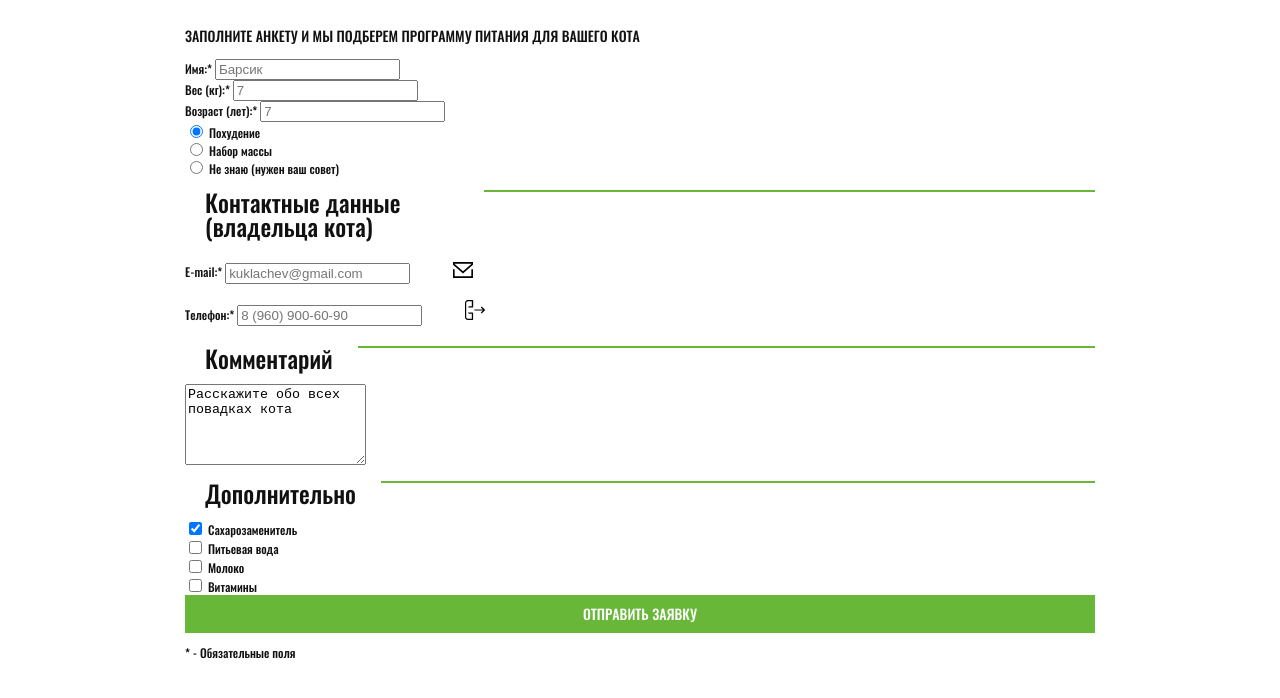
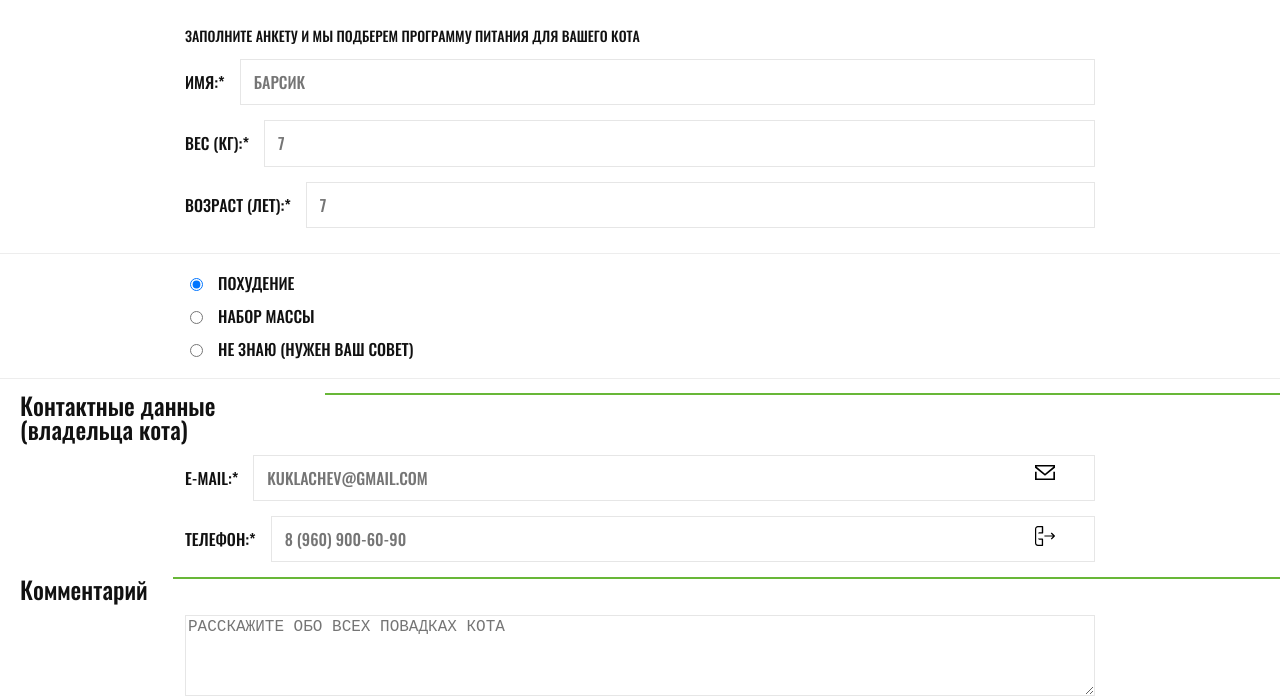
Before and after one commit to stasganiev/912255-cat-energy-19, a website: page source/form.html in a window 1280 px wide. Shown: the part 133-831 px from the top of the page. Drawn offline with nearby package versions, Linux system fonts and the light colour scheme; files that its build step writes are made by us from their sources.

Commit message:
Форма готова

```diff
--- a/source/form.html
+++ b/source/form.html
@@ -54,11 +54,12 @@
 
     <h2 class="block-title form-page__title container">Подбор программы</h2>
 
-    <div class="container page-content page-content__form-page">
+    <div class="page-content page-content__form-page">
       <form class="form" method="POST" action="https://echo.htmlacademy.ru">
 
-        <p class="form__annotation">Заполните анкету и мы подберем программу питания для вашего кота</p>
+        <p class="form__annotation container">Заполните анкету и мы подберем программу питания для вашего кота</p>
         <div class="form__basic-wrap">
+          <div class="form__basic-content container">
             <div class="form__basic-item">
               <label class="form__basic-label" for="username">Имя:*</label>
               <input class="form__basic-input" type="text" id="username" name="username" placeholder="Барсик" required>
@@ -72,7 +73,9 @@
               <input class="form__basic-input" type="text" id="age" name="age" placeholder="7" required>
             </div>
           </div>
+        </div>
         <div class="form__toggle-wrap">
+          <div class="form__toggle-content container">
             <div class="form__toggle-item">
               <input class="form__toggle-btn" type="radio" name="programmname" id="radio-slim" checked>
               <label class="form__toggle-label" for="radio-slim">Похудение</label>
@@ -86,11 +89,13 @@
               <label class="form__toggle-label" for="radio-unnown">Не знаю (нужен ваш совет)</label>
             </div>
           </div>
+        </div>
         <div class="form__part-wrap">
           <h3 class="block-title__second form__subtitle">
             <span class="block-title__text">Контактные данные (владельца кота)</span>
             <div class="block-title__decor"></div>
           </h3>
+          <div class="form__contact-content container">
             <div class="form__contact-item">
               <label class="form__contact-label" for="usermail">E-mail:*</label>
               <input class="form__contact-input" type="email" id="usermail" name="usermail" placeholder="kuklachev@gmail.com" required>
@@ -106,18 +111,22 @@
               </button>
             </div>
           </div>
+        </div>
         <div class="form__part-wrap">
           <h3 class="block-title__second form__subtitle">
             <span class="block-title__text">Комментарий</span>
             <div class="block-title__decor"></div>
           </h3>
-          <textarea class="form__comment-input" name="comment" rows="5">Расскажите обо всех повадках кота</textarea>
+          <div class="container">
+            <textarea class="form__comment-input" name="comment" rows="5" placeholder="Расскажите обо всех повадках кота"></textarea>
+          </div>
         </div>
         <div class="form__part-wrap">
           <h3 class="block-title__second form__subtitle">
             <span class="block-title__text">Дополнительно</span>
             <div class="block-title__decor"></div>
           </h3>
+          <div class="form__check-content container">
             <div class="form__check">
               <input class="form__check-btn" type="checkbox" name="shugar" id="checkbox-shugar" checked>
               <label class="form__check-label" for="checkbox-shugar">Сахарозаменитель</label>
@@ -135,16 +144,19 @@
               <label class="form__check-label" for="checkbox-bud">Витамины</label>
             </div>
           </div>
+        </div>
 
+        <div class="container">
           <button class="form__button btn btn__form-submit btn__base" type="submit">Отправить заявку</button>
-        <p class="form__caption">* - Обязательные поля</p>
+          <p class="form__caption">* &mdash; Обязательные поля</p>
+        </div>
 
       </form>
     </div>
 
   </section>
 
-  <section class="map page-block page-block__map">
+  <section class="map map_dim page-block page-block__map">
 
     <h2 class="visually-hidden">Приглашаем к сотрудничеству</h2>
 
--- a/source/sass/blocks/form.scss
+++ b/source/sass/blocks/form.scss
@@ -3,3 +3,80 @@
   line-height: 1.29;
   text-transform: uppercase;
 }
+
+.form__basic-label,
+.form__basic-input,
+.form__basic-input::placeholder,
+.form__toggle-label,
+.form__contact-label,
+.form__contact-input,
+.form__contact-input::placeholder,
+.form__comment-input::placeholder,
+.form__check-label {
+  font-family: inherit;
+  font-size: 16px;
+  line-height: 1.13;
+  text-transform: uppercase;
+}
+
+.form__caption {
+  font-family: "Arial", sans-serif;
+  font-size: 14px;
+  line-height: 1.14;
+  text-align: center;
+}
+
+.form__basic-content {
+  margin-bottom: 25px;
+}
+
+.form__toggle-content,
+.form__check-content {
+  padding: 20px 0;
+}
+
+.form__basic-item,
+.form__toggle-item,
+.form__contact-item,
+.form__check {
+  display: flex;
+  flex-direction: row;
+  margin-bottom: 15px;
+}
+
+.form__contact-item {
+  position: relative;
+}
+
+.form__toggle-item:last-child,
+.form__check:last-child {
+  margin-bottom: 0;
+}
+
+.form__basic-label,
+.form__contact-label {
+  margin: auto;
+  margin-right: 15px;
+}
+
+.form__basic-input,
+.form__contact-input {
+  flex-grow: 1;
+  padding: 13px;
+  min-height: 45px;
+}
+
+.form__contact-btn {
+  position: absolute;
+  top: 0;
+  right: 0;
+}
+
+.form__toggle-btn,
+.form__check-btn {
+  margin-right: 15px;
+}
+
+.form__comment-input {
+  width: 100%;
+}
--- a/source/sass/colors/colors.scss
+++ b/source/sass/colors/colors.scss
@@ -16,4 +16,6 @@ $catalog-mini-border-color: #cdcdcd;
 // кнопки
 $btn-burger-color: #222222;
 
-// социконки
+// формы
+$form-border-color: #ededed;
+$input-border-color: #e6e6e6;
--- a/source/sass/colors/theme.scss
+++ b/source/sass/colors/theme.scss
@@ -32,6 +32,10 @@ body {
 
 .map__text {
   color: $txt-color-dim;
+}
+
+.map_dim {
+  background-color: $bg-color-grey;
 }
 
 .add-goods__text {
@@ -102,6 +106,17 @@ body {
   background-color: $basic-fill;
 }
 
+.form__basic-wrap,
+.form__toggle-wrap {
+  border-bottom: 1px solid $form-border-color;
+}
+
+.form__basic-input,
+.form__contact-input,
+.form__comment-input {
+  border: 1px solid $input-border-color;
+}
+
 // Кнопки
 
 .btn__base {
```
Lines whose indentation alone changed are shown as unchanged.
